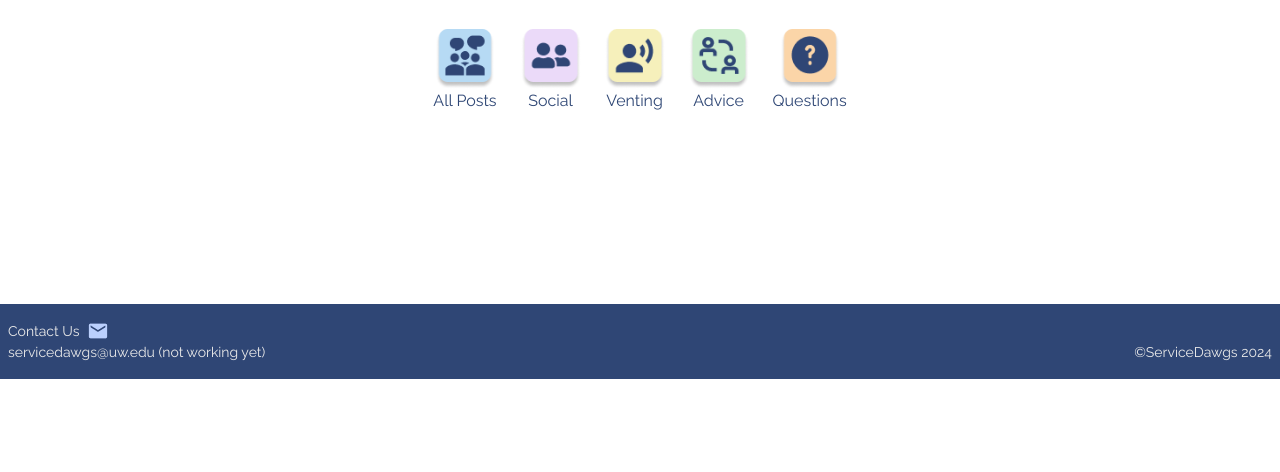
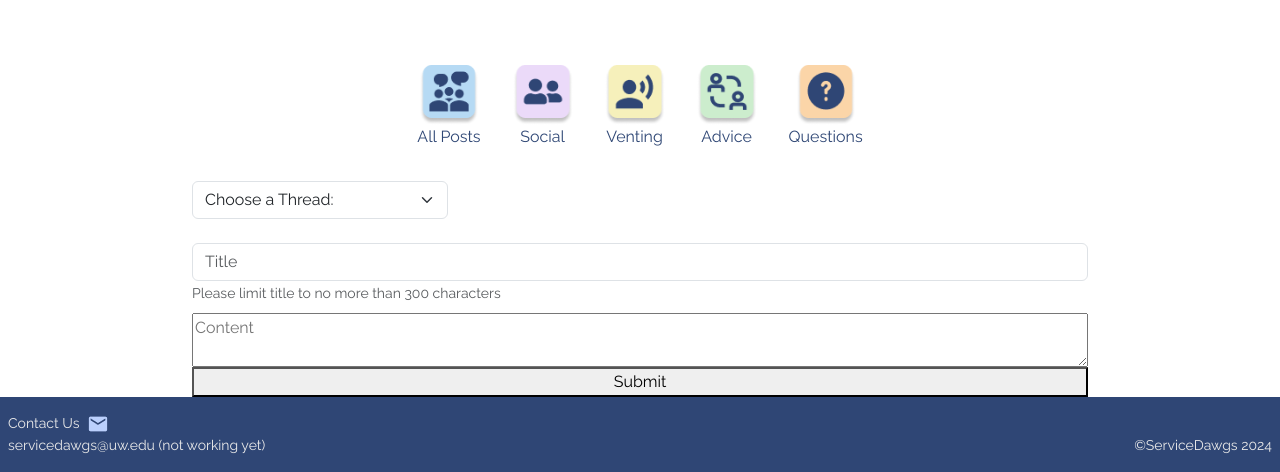
Before and after one commit to madiwake/INFO490-491-Capstone, a React app: page /create-discussion-post in a window 1280 px wide. Shown: the part 392-864 px from the top of the page. Before the commit the page ends 800 px from the top, so only its background shows below. Built offline with nearby package versions, Linux system fonts and the light colour scheme; some packages are replaced by stand-ins of ours; no server answers.

Commit message:
working on create post page

```diff
--- a/src/components/CreateDiscussionPostPage.js
+++ b/src/components/CreateDiscussionPostPage.js
@@ -1,12 +1,56 @@
 import React from "react";
+import { collection, addDoc} from "firebase/firestore";
 import { useAuthState } from "react-firebase-hooks/auth";
 import Footer from "./Footer";
 import NavigationBar from './NavigationBar';
 import { useNavigate } from "react-router-dom";
+import Form from 'react-bootstrap/Form';
 
 export default function CreateDiscussionPostPage(props){
     const [user] = useAuthState(props.auth);
+    const setPosts = props.setPosts;
     const navigate = useNavigate();
+
+    const handleSubmit = async (e) => {
+        e.preventDefault();
+        const title = e.target.title.value;
+        const content = e.target.content.value;
+        const category = e.target.category.value;
+        const timestamp = Date.now();
+
+        try {
+          const docRef = await addDoc(collection(props.firestore, 'forumposts'), {
+            title,
+            content,
+            category,
+            timestamp,
+            userId: user?.uid,
+            likes: 0 // Initialize likes count
+          });
+
+          const newPost = {
+            id: docRef.id,
+            title,
+            content,
+            category,
+            timestamp,
+            userId: user?.uid,
+            likes: 0, // Initialize likes count
+            likedByUser: false // Initialize likedByUser field
+          };
+
+          setPosts(prevPosts => [...prevPosts, newPost]);
+
+          e.target.reset();
+          navigate("/discussion-forum")
+        } catch (error) {
+          console.error("Error adding document: ", error);
+        }
+        console.log(e.target.category.value)
+        console.log(e.target.title.value)
+        console.log(e.target.content.value)
+    };
+
     return (
         <div className="createPostPage">
             <NavigationBar auth={props.auth} pageTitle={'Discussion'} user={user} />
@@ -22,45 +66,95 @@ export default function CreateDiscussionPostPage(props){
                     />
                     Back
                 </button>
-                <div className="tagImages">
-                    <div className="singleTagImage">
-                        <img
-                            src="./img/general-discussion-icon.png"
-                            alt="three stick figures. two of them have comment boxes floating above their heads"
-                        />
-                        <p>All Posts</p>
-                    </div>
-                    <div className="singleTagImage">
-                        <img
-                            src="./img/social-discussion-icon.png"
-                            alt="two stick figures"
-                        />
-                        <p>Social</p>
-                    </div>
-                    <div className="singleTagImage">
-                        <img
-                            src="./img/venting-discussion-icon.png"
-                            alt="one stick figure with sound waves coming from their head"
-                        />
-                        <p>Venting</p>
-                    </div>
-                    <div className="singleTagImage">
-                        <img
-                            src="./img/advice-discussion-icon.png"
-                            alt="two stick figure heads with lines connecting them to form a circle"
-                        />
-                        <p>Advice</p>
-                    </div>
-                    <div className="singleTagImage">
-                        <img
-                            src="./img/question-discussion-icon.png"
-                            alt="dark blue circle with question mark in it"
-                        />
-                        <p>Questions</p>
-                    </div>
+                <TagBar />
+                <div className="postForm-container">
+                    <Form
+                        onSubmit={handleSubmit}
+                        className="postForm"
+                    >
+                        <Form.Select
+                            className="postForm-category"
+                            aria-label="choose a thread"
+                            id="category"
+                        >
+                            <option>Choose a Thread:</option>
+                            <option value="social">Social</option>
+                            <option value="Venting">Venting</option>
+                            <option value="Advice">Advice</option>
+                            <option value="Questions">Questions</option>
+                        </Form.Select>
+                        <Form.Group
+                            className="postForm-title"
+                        >
+                            <Form.Control
+                                type="title"
+                                id="title"
+                                placeholder="Title"
+                                maxLength={300}
+                            />
+                            <Form.Text id="title">Please limit title to no more than 300 characters</Form.Text>
+                        </Form.Group>
+                        <textarea
+                            name="content"
+                            id="content"
+                            placeholder="Content"
+                            className="postForm-content"
+                        ></textarea>
+                        <button
+                            className="create-post-button"
+                            type="submit"
+                        >
+                            Submit
+                        </button>
+                    </Form>
+
                 </div>
             </div>
             <Footer />
         </div>
     )
 }
+
+function TagBar() {
+    function TagImage({image, alt, category}){
+        return (
+            <div className="singleTagImage">
+                <img
+                    src={image}
+                    alt={alt}
+                />
+                <p>{category}</p>
+            </div>
+        );
+    };
+    return (
+        <div className="tagImages">
+            <TagImage
+                image="./img/general-discussion-icon.png"
+                alt="three stick figures. two of them have comment boxes floating above their heads"
+                category="All Posts"
+            />
+            <TagImage
+                image="./img/social-discussion-icon.png"
+                alt="two stick figures"
+                category="Social"
+            />
+            <TagImage
+                image="./img/venting-discussion-icon.png"
+                alt="one stick figure with sound waves coming from their head"
+                category="Venting"
+            />
+            <TagImage
+                image="./img/advice-discussion-icon.png"
+                alt="two stick figure heads with lines connecting them to form a circle"
+                category="Advice"
+            />
+
+            <TagImage
+                image="./img/question-discussion-icon.png"
+                alt="dark blue circle with question mark in it"
+                category="Questions"
+            />
+        </div>
+    )
+}
--- a/src/components/DiscussionForumPage.js
+++ b/src/components/DiscussionForumPage.js
@@ -82,42 +82,42 @@ const DiscussionForumPage = (props) => {
     return `${date.toLocaleDateString()} ${date.toLocaleTimeString()}`;
   };
 
-  const handleSubmit = async (e) => {
-    e.preventDefault();
-    const title = e.target.title.value;
-    const content = e.target.content.value;
-    const category = e.target.category.value;
-    const timestamp = Date.now();
+  // const handleSubmit = async (e) => {
+  //   e.preventDefault();
+  //   const title = e.target.title.value;
+  //   const content = e.target.content.value;
+  //   const category = e.target.category.value;
+  //   const timestamp = Date.now();
 
-    try {
-      const docRef = await addDoc(collection(props.firestore, 'forumposts'), {
-        title,
-        content,
-        category,
-        timestamp,
-        userId: user?.uid,
-        likes: 0 // Initialize likes count
-      });
+  //   try {
+  //     const docRef = await addDoc(collection(props.firestore, 'forumposts'), {
+  //       title,
+  //       content,
+  //       category,
+  //       timestamp,
+  //       userId: user?.uid,
+  //       likes: 0 // Initialize likes count
+  //     });
 
-      const newPost = {
-        id: docRef.id,
-        title,
-        content,
-        category,
-        timestamp,
-        userId: user?.uid,
-        likes: 0, // Initialize likes count
-        likedByUser: false // Initialize likedByUser field
-      };
+  //     const newPost = {
+  //       id: docRef.id,
+  //       title,
+  //       content,
+  //       category,
+  //       timestamp,
+  //       userId: user?.uid,
+  //       likes: 0, // Initialize likes count
+  //       likedByUser: false // Initialize likedByUser field
+  //     };
 
-      setPosts(prevPosts => [...prevPosts, newPost]);
+  //     setPosts(prevPosts => [...prevPosts, newPost]);
 
-      e.target.reset();
-      // setShowCreatePost(false); replace with navigate back to discussion page
-    } catch (error) {
-      console.error("Error adding document: ", error);
-    }
-  };
+  //     e.target.reset();
+  //     // setShowCreatePost(false); replace with navigate back to discussion page
+  //   } catch (error) {
+  //     console.error("Error adding document: ", error);
+  //   }
+  // };
 
   const handleLike = async (postId) => {
     try {
--- a/src/css/createDiscussionPostPageStyling.css
+++ b/src/css/createDiscussionPostPageStyling.css
@@ -8,7 +8,7 @@
     font-family: "Raleway", sans-serif;
     font-weight: 700;
     margin-top: 1rem;
-    margin-bottom: .75rem;
+    margin-bottom: 0;
     text-align: center;
 }
 .body-backButton {
@@ -26,7 +26,7 @@
 .createPostPage .tagImages {
     display: flex;
     justify-content: center;
-    margin-top: 2rem;
+    margin-top: 5rem;
     margin-bottom: 1rem;
     flex-wrap: wrap;
 }
@@ -38,9 +38,29 @@
     justify-content: center;
     align-items: center;
     margin: 0 .75rem;
+    padding: 0 .25rem;
 }
 
 .createPostPage .singleTagImage img {
     width: 60px;
     height: 60px;
 }
+
+.createPostPage .postForm-container {
+    display: flex;
+    justify-content: center;
+}
+.createPostPage .postForm {
+    display: flex;
+    flex-direction: column;
+}
+.createPostPage .postForm-category {
+    width: 20vw;
+    min-width: 200px;
+    margin-bottom: 1rem;
+}
+.createPostPage .postForm-title,
+.createPostPage .postForm-content {
+    width: 70vw;
+    margin-top: .5rem;
+}
--- a/src/css/forumPageStyling.css
+++ b/src/css/forumPageStyling.css
@@ -100,16 +100,6 @@
     margin-right: 48px;
 }
 
-/* .forumPage .forumCard button {
-    background-color: #2F4775;
-    color: white;
-    border: none;
-    border-radius: 1.5rem;
-    padding: 0.75rem 1.5rem;
-    margin: 0.25rem;
-    cursor: pointer;
-    align-self: flex-end;
-} */
 .forumPage .forumCard-post-container {
     border-radius: 15px;
     width: inherit;
@@ -219,6 +209,7 @@
     justify-content: center;
     align-items: center;
     margin: 0 .75rem;
+    padding: 0 .25rem;
 }
 
 .forumPage .singleTagButton img {
```
